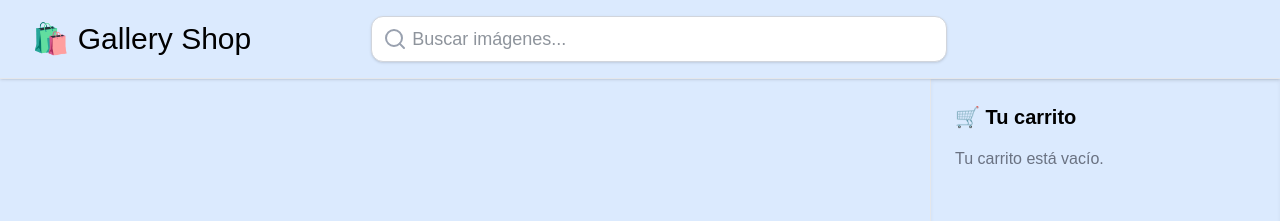
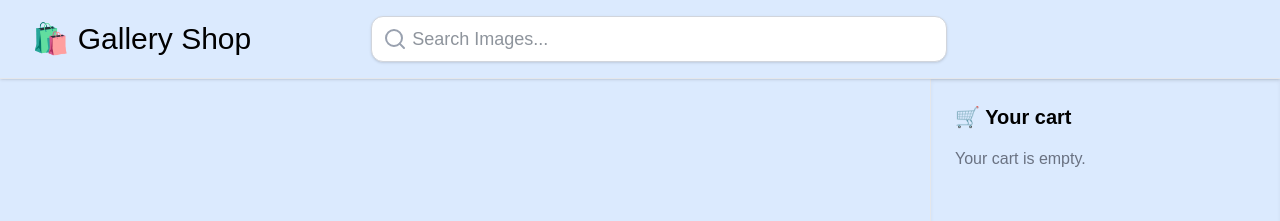
Before and after one commit to JordanOrtizMolina/GalleryShop, a Next.js app in the folder gallery-shop/: page / in a window 1280 px wide. Shown: the top 221 px of the page. Built offline with nearby package versions, Linux system fonts and the light colour scheme.

Commit message:
refactor: update cart and search bar text to english

```diff
--- a/gallery-shop/src/app/components/CartSideBar.tsx
+++ b/gallery-shop/src/app/components/CartSideBar.tsx
@@ -6,10 +6,10 @@ export const CartSidebar = () => {
 
   return (
     <div>
-      <h2 className="text-xl font-bold text-black mb-4">🛒 Tu carrito</h2>
+      <h2 className="text-xl font-bold text-black mb-4">🛒 Your cart</h2>
 
       {cart.length === 0 ? (
-        <p className="text-gray-500">Tu carrito está vacío.</p>
+        <p className="text-gray-500">Your cart is empty.</p>
       ) : (
         <div className="space-y-4">
           {cart.map((item) => (
@@ -33,12 +33,12 @@ export const CartSidebar = () => {
           <hr className="border-gray-300" />
 
           <div className="text-lg font-semibold flex justify-between">
-            <span>Total:</span>
+            <span> Total price:</span>
             <span className="text-green-600">${total.toFixed(2)}</span>
           </div>
 
           <button className="w-full bg-blue-600 hover:bg-blue-700 text-white py-2 rounded-lg shadow-md transition text-center">
-            Proceder al pago
+            Proceed to Checkout
           </button>
         </div>
       )}
--- a/gallery-shop/src/app/components/SearchBar.tsx
+++ b/gallery-shop/src/app/components/SearchBar.tsx
@@ -24,7 +24,7 @@ export function SearchBar({ onSearch }: Props) {
         <input
           className="w-full pl-10 pr-4 py-2 text-lg bg-white border border-gray-300 rounded-xl shadow focus:outline-none focus:ring-2 focus:ring-blue-400 focus:border-transparent"
           type="text"
-          placeholder="Buscar imágenes..."
+          placeholder="Search Images..."
           value={input}
           onChange={(e) => setInput(e.target.value)}
         />
--- a/gallery-shop/src/app/page.tsx
+++ b/gallery-shop/src/app/page.tsx
@@ -33,7 +33,7 @@ export default function Home() {
       const formattedImages = data.results.map((img: any) => ({
         id: img.id,
         url: img.urls.regular,
-        title: img.alt_description || 'Sin título',
+        title: img.alt_description || 'No title available',
         price: Number((Math.random() * 20 + 5).toFixed(2)),
       }));
 
```
